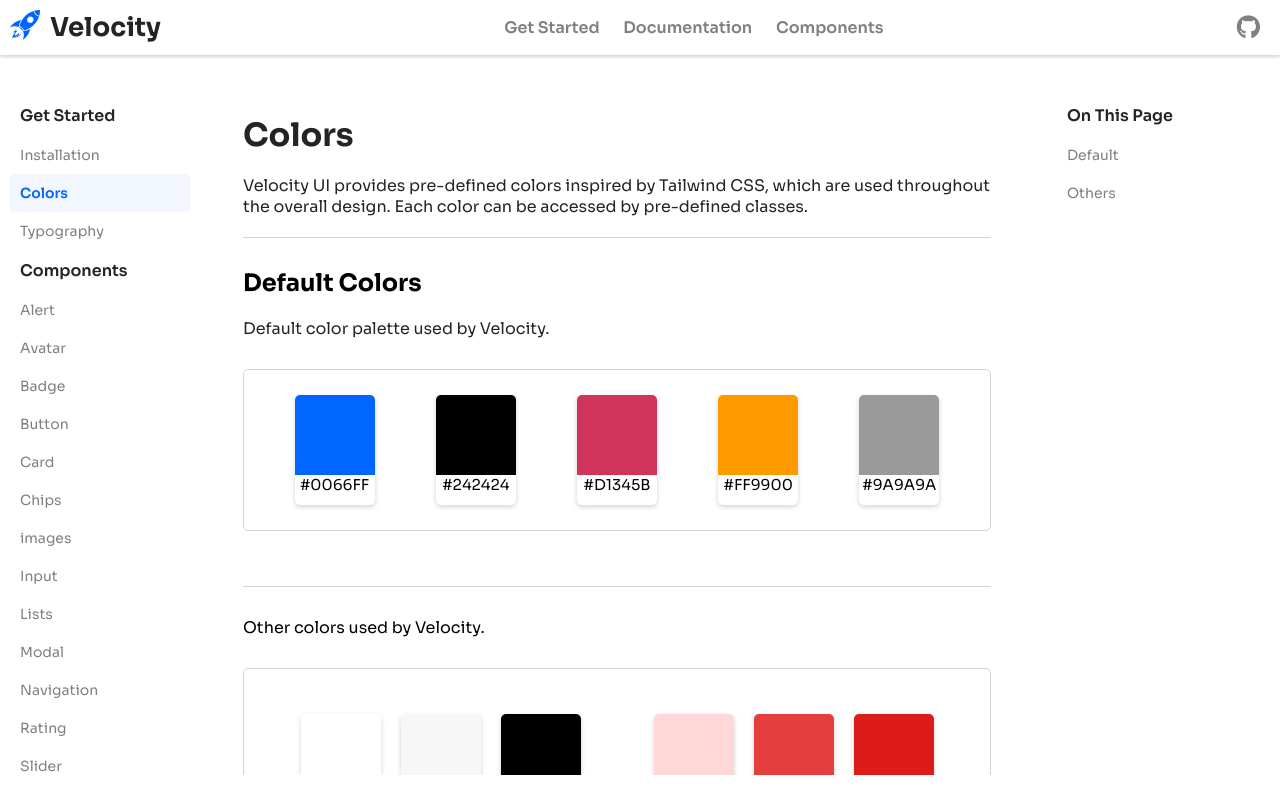
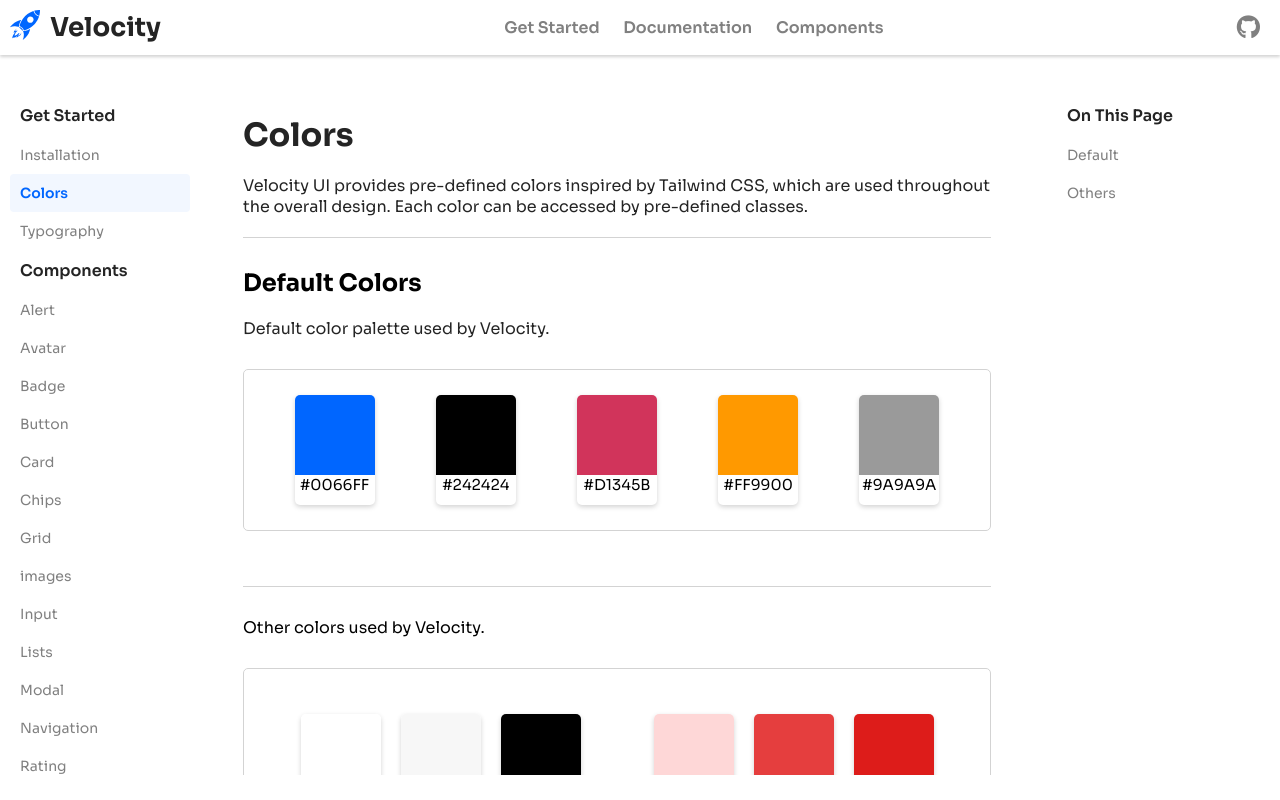
Before and after one commit to AnkurChunekar/VelocityUI, a plain HTML site: page components/colors-docs/colors.html in a window 1280 px wide. Drawn offline with Linux system fonts and the light colour scheme.

Commit message:
docs: sidenav link for grid component

```diff
--- a/components/colors-docs/colors.html
+++ b/components/colors-docs/colors.html
@@ -99,6 +99,11 @@
             <li>
               <a href="/components/chips/chips.html" class="side-nav-link"
                 >Chips</a
+              >
+            </li>
+            <li>
+              <a href="/components/grid/grid.html" class="side-nav-link"
+                >Grid</a
               >
             </li>
             <li>
```
Also changed, not shown: components/alert/alert.html (+5 -0 lines), components/avatar/avatar.html (+5 -0 lines), components/badge/badge.html (+5 -0 lines), components/button/button.html (+5 -0 lines), components/card/card.html (+5 -0 lines), components/chips/chips.html (+5 -0 lines), components/imageComponent/image.html (+5 -0 lines), components/input/input.html (+5 -0 lines), components/introduction/introduction.html (+5 -0 lines), components/lists/lists.html (+5 -0 lines), components/modal/modal.html (+5 -0 lines), components/navigation/navigation.html (+5 -0 lines), components/rating/rating.html (+5 -0 lines), components/slider/slider.html (+5 -0 lines), 3 more files.
